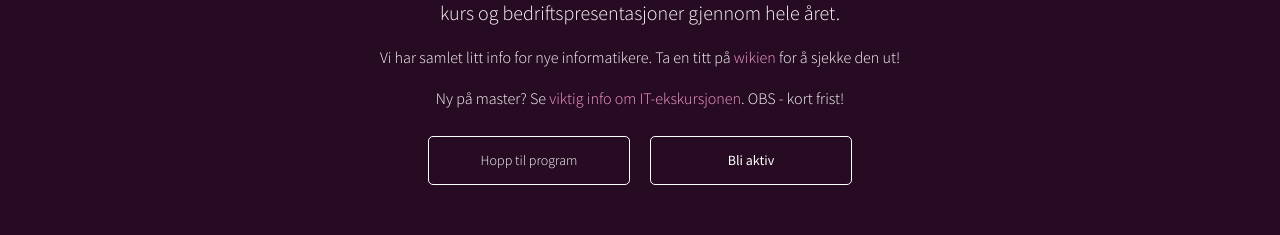
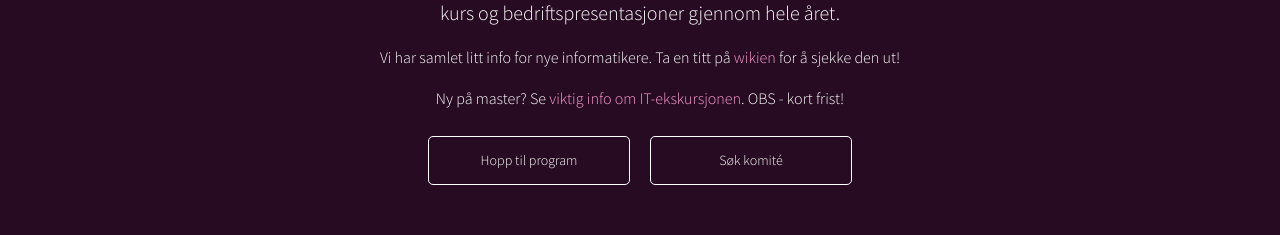
Before and after one commit to dotkom/glowing-fortnight, a Next.js app: page / in a window 1280 px wide. Shown: the part 820-1055 px from the top of the page. Built offline with nearby package versions, Linux system fonts and the light colour scheme; no server answers.

Commit message:
Clearer link

```diff
--- a/components/about/index.js
+++ b/components/about/index.js
@@ -41,7 +41,7 @@ const About = () => {
             Hopp til program
         </a>
         <a href="https://opptak.online.ntnu.no" target="_blank" rel="noopener noreferrer" className="goToGuac">
-            Bli aktiv
+            Søk komité
         </a>
     </div>
     </header>
--- a/styles/components/_join.scss
+++ b/styles/components/_join.scss
@@ -5,7 +5,6 @@
 
 .goToGuac {
   color: var(--white);
-  font-weight: 500;
   font-size: 14px;
   display: inline-block;
   margin: 10px;
```
